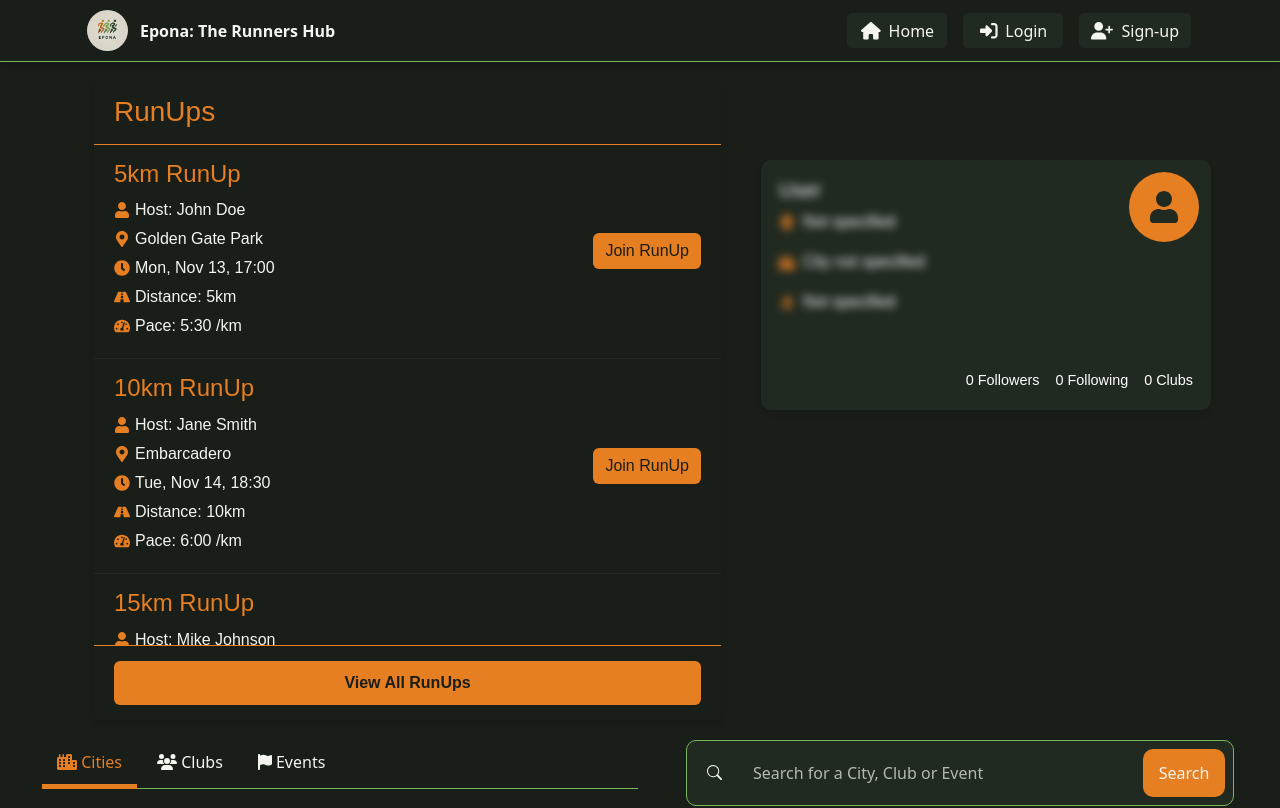
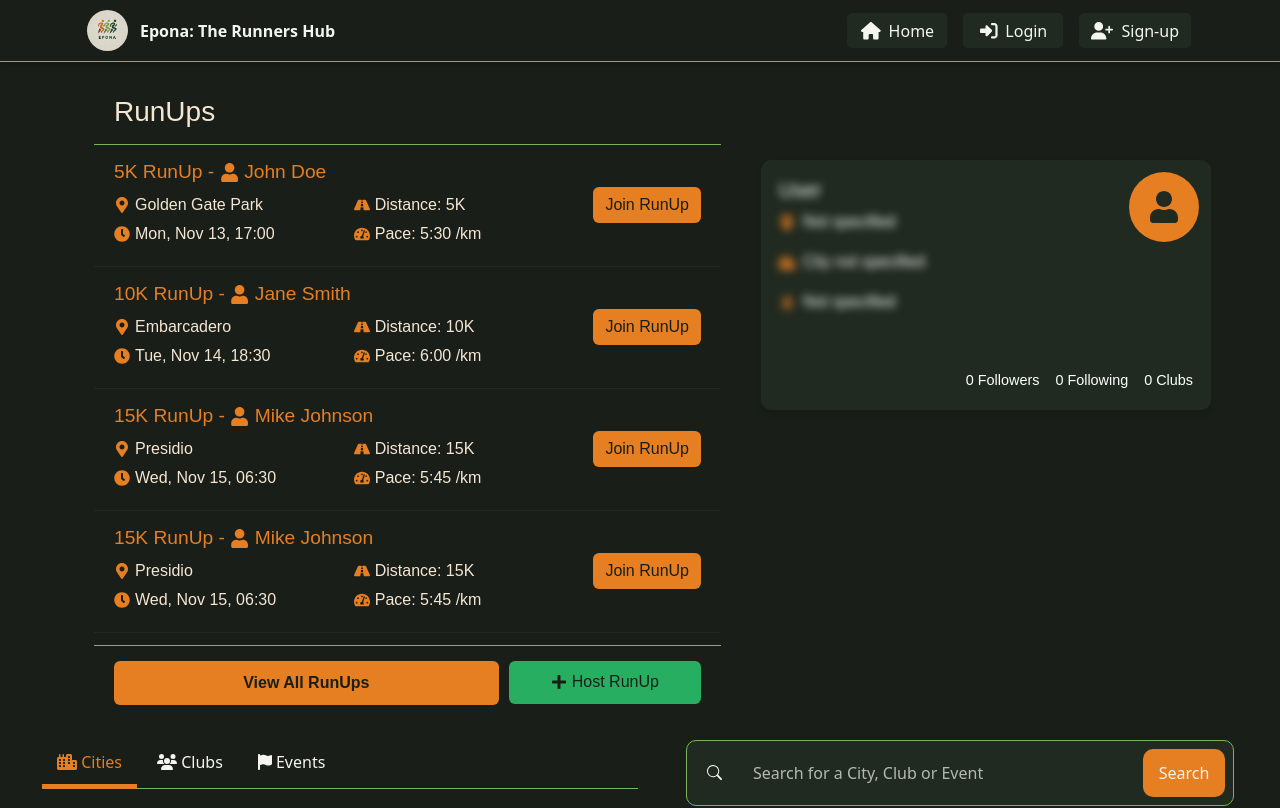
Before and after one commit to Fantomen31/epona-drf, a React (Create React App) app in the folder frontend/: page / in a window 1280 px wide. Shown: the top 808 px of the page. Built offline with nearby package versions, Linux system fonts and the light colour scheme; no server answers.

Commit message:
modified runups css and added host button

```diff
--- a/frontend/src/pages/runup/RunUps.js
+++ b/frontend/src/pages/runup/RunUps.js
@@ -1,14 +1,16 @@
 import React from 'react';
 import { Card, Button } from 'react-bootstrap';
 import { Link } from 'react-router-dom';
-import { FaMapMarkerAlt, FaClock, FaRoad, FaTachometerAlt, FaUser } from 'react-icons/fa';
+import { FaMapMarkerAlt, FaClock, FaRoad, FaTachometerAlt, FaUser, FaPlus } from 'react-icons/fa';
 import styles from '../../styles/RunUps.module.css';
 
 const RunUps = () => {
   const runUps = [
-    { id: 1, distance: '5km', pace: '5:30 /km', location: 'Golden Gate Park', startTime: '2023-11-13T17:00:00', host: 'John Doe' },
-    { id: 2, distance: '10km', pace: '6:00 /km', location: 'Embarcadero', startTime: '2023-11-14T18:30:00', host: 'Jane Smith' },
-    { id: 3, distance: '15km', pace: '5:45 /km', location: 'Presidio', startTime: '2023-11-15T06:30:00', host: 'Mike Johnson' },
+    { id: 1, distance: '5K', pace: '5:30 /km', location: 'Golden Gate Park', startTime: '2023-11-13T17:00:00', host: 'John Doe' },
+    { id: 2, distance: '10K', pace: '6:00 /km', location: 'Embarcadero', startTime: '2023-11-14T18:30:00', host: 'Jane Smith' },
+    { id: 3, distance: '15K', pace: '5:45 /km', location: 'Presidio', startTime: '2023-11-15T06:30:00', host: 'Mike Johnson' },
+    { id: 3, distance: '15K', pace: '5:45 /km', location: 'Presidio', startTime: '2023-11-15T06:30:00', host: 'Mike Johnson' },
+    { id: 3, distance: '15K', pace: '5:45 /km', location: 'Presidio', startTime: '2023-11-15T06:30:00', host: 'Mike Johnson' },
   ];
 
   const formatDate = (dateString) => {
@@ -26,20 +28,27 @@ const RunUps = () => {
   return (
     <Card className={styles.runUpsCard}>
       <Card.Header className={styles.cardHeader}>
-        <h3> RunUps</h3>
+        <h3>RunUps</h3>
       </Card.Header>
       <Card.Body className={styles.cardBody}>
         <div className={styles.runUpsList}>
           {runUps.map((runUp) => (
-            <Link key={runUp.id} to={`/runups/${runUps.id}`} className={styles.runUpLink}>
+            <Link key={runUp.id} to={`/runups/${runUp.id}`} className={styles.runUpLink}>
               <div className={styles.runUpItem}>
                 <div className={styles.runUpDetails}>
-                  <h4>{runUp.distance} RunUp</h4>
-                  <p><FaUser /> Host: {runUp.host}</p>
-                  <p><FaMapMarkerAlt /> {runUp.location}</p>
-                  <p><FaClock /> {formatDate(runUp.startTime)}</p>
-                  <p><FaRoad /> Distance: {runUp.distance}</p>
-                  <p><FaTachometerAlt /> Pace: {runUp.pace}</p>
+                  <div className={styles.runUpHeader}>
+                    <h4>{runUp.distance} RunUp - <FaUser/> {runUp.host} </h4>
+                  </div>
+                  <div className={styles.runUpInfo}>
+                    <div className={styles.infoColumn}>
+                      <p><FaMapMarkerAlt className={styles.infoIcon} /> {runUp.location}</p>
+                      <p><FaClock className={styles.infoIcon} /> {formatDate(runUp.startTime)}</p>
+                    </div>
+                    <div className={styles.infoColumn}>
+                      <p><FaRoad className={styles.infoIcon} /> Distance: {runUp.distance}</p>
+                      <p><FaTachometerAlt className={styles.infoIcon} /> Pace: {runUp.pace}</p>
+                    </div>
+                  </div>
                 </div>
                 <Button variant="success" className={styles.joinButton}>Join RunUp</Button>
               </div>
@@ -51,6 +60,11 @@ const RunUps = () => {
         <Link to="/runups" className={styles.viewAllLink}>
           <Button variant="primary" className={styles.viewAllButton}>View All RunUps</Button>
         </Link>
+        <Link to="/host-runup" className={styles.hostRunUpLink}>
+          <Button variant="success" className={styles.hostButton}>
+            <FaPlus /> Host RunUp
+          </Button>
+        </Link>
       </Card.Footer>
     </Card>
   );
--- a/frontend/src/styles/RunUps.module.css
+++ b/frontend/src/styles/RunUps.module.css
@@ -1,21 +1,23 @@
-.runUpsWrapper {
-  padding: 20px;
+:root {
+  --dark-green: #191e19;
+  --light-green: #212a21;
+  --orange: #e67e22;
+  --creamy-white: #f5e6d3;
 }
 
 .runUpsCard {
   background-color: var(--dark-green);
   border: none;
-  box-shadow: 0 4px 6px rgba(0, 0, 0, 0.1);
 }
 
 .cardHeader {
   background-color: var(--dark-green);
-  border-bottom: 1px solid var(--orange);
+  border-bottom: 1px solid #7AB55C;
   padding: 15px 20px;
 }
 
 .cardHeader h3 {
-  color: var(--orange);
+  color: var(--creamy-white);
   margin: 0;
 }
 
@@ -50,19 +52,47 @@
   flex-grow: 1;
 }
 
-.runUpDetails h4 {
-  color: var(--orange);
+.runUpHeader {
+  display: flex;
+  align-items: center;
   margin-bottom: 10px;
 }
 
-.runUpDetails p {
+.runUpHeader h4 {
+  color: var(--orange);
+  margin: 0;
+  font-size: 1.2rem;
+}
+
+.hostInfo {
+  display: flex;
+  align-items: center;
+  color: var(--creamy-white);
+  margin-left: 15px;
+}
+
+.hostInfo .infoIcon {
+  margin-right: 5px;
+  color: var(--orange);
+}
+
+.runUpInfo {
+  display: flex;
+  justify-content: space-between;
+}
+
+.infoColumn {
+  flex: 1;
+}
+
+.infoColumn p {
   color: var(--creamy-white);
   margin-bottom: 5px;
   display: flex;
   align-items: center;
 }
 
-.runUpDetails p svg {
+.infoIcon {
   margin-right: 5px;
   color: var(--orange);
 }
@@ -75,78 +105,21 @@
 }
 
 .joinButton:hover {
-  background-color: #d35400;
+  background-color: #7AB55C;
 }
 
 .cardFooter {
   background-color: var(--dark-green);
-  border-top: 1px solid var(--orange);
+  border-top: 1px solid #7AB55C;
   padding: 15px 20px;
-}
-
-.hostButton {
-  background-color: var(--orange);
-  border: none;
-  color: var(--dark-green);
-  transition: background-color 0.3s ease;
   display: flex;
-  align-items: center;
-  justify-content: center;
-  width: 100%;
-}
-
-.hostButton svg {
-  margin-right: 5px;
-}
-
-.hostButton:hover {
-  background-color: #d35400;
-}
-
-.modal {
-  color: var(--creamy-white);
-}
-
-.modalHeader {
-  background-color: var(--light-green);
-  border-bottom: 1px solid var(--orange);
-}
-
-.modalHeader .modal-title {
-  color: var(--orange);
-}
-
-.modalBody {
-  background-color: var(--dark-green);
-}
-
-.modalBody .form-label {
-  color: var(--orange);
-}
-
-.modalBody .form-control {
-  background-color: var(--light-green);
-  border: 1px solid var(--orange);
-  color: var(--creamy-white);
-}
-
-.modalBody .form-control:focus {
-  box-shadow: 0 0 0 0.2rem rgba(230, 126, 34, 0.25);
-}
-
-.submitButton {
-  background-color: var(--orange);
-  border: none;
-  color: var(--dark-green);
-  transition: background-color 0.3s ease;
-}
-
-.submitButton:hover {
-  background-color: #d35400;
+  justify-content: space-between;
 }
 
 .viewAllLink {
   text-decoration: none;
+  flex: 2;
+  margin-right: 10px;
 }
 
 .viewAllButton {
@@ -163,17 +136,38 @@
   background-color: #d35400;
 }
 
+.hostRunUpLink {
+  text-decoration: none;
+  flex: 1;
+}
+
+.hostButton {
+  background-color: #27ae60;
+  border: none;
+  color: var(--dark-green);
+  transition: background-color 0.3s ease;
+  display: flex;
+  align-items: center;
+  justify-content: center;
+  width: 100%;
+  height: 43px;
+}
+
+.hostButton svg {
+  margin-right: 5px;
+}
+
 /* Scrollbar styling */
 .runUpsList::-webkit-scrollbar {
   width: 8px;
 }
 
 .runUpsList::-webkit-scrollbar-track {
-  background: var(--light-green);
+  background: var(--dark-green);
 }
 
 .runUpsList::-webkit-scrollbar-thumb {
-  background-color: var(--orange);
+  background-color: var(--light-green);
   border-radius: 4px;
 }
 
```
